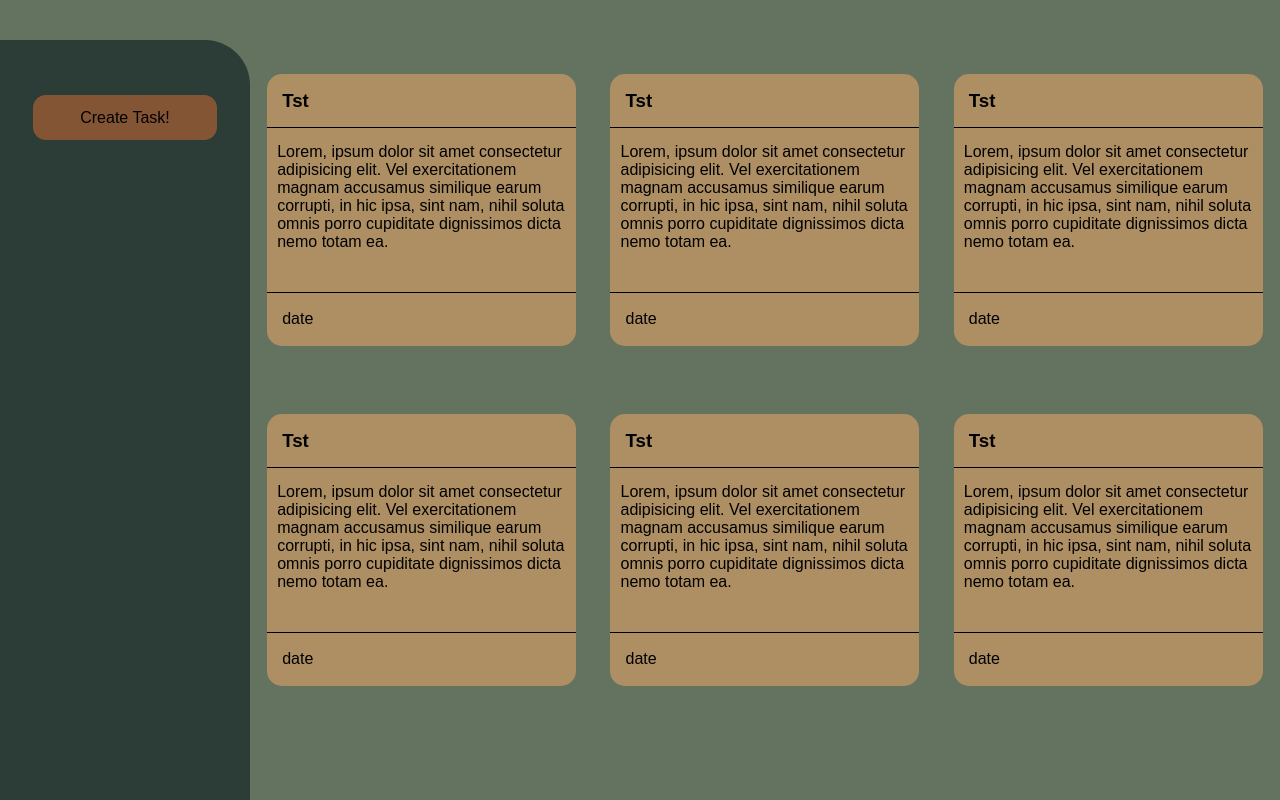
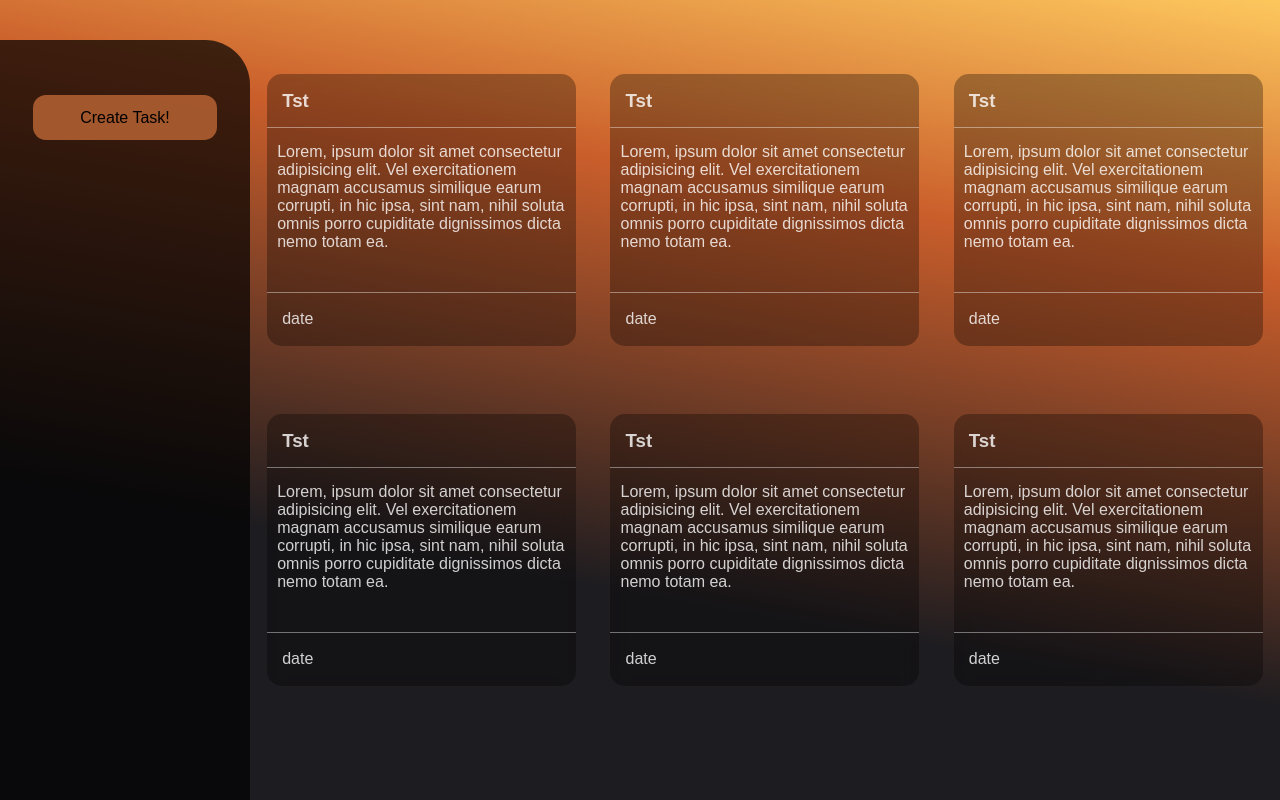
Before and after one commit to Mohamad-mali/Task-Manager, a React (Vite) app in the folder Frontend/: page / in a window 1280 px wide. Built offline with nearby package versions, Linux system fonts and the light colour scheme.

Commit message:
(Frontend) redesign in the userpanel, adding glass feel to the panel

```diff
--- a/Frontend/src/components/Sidepanel/Sidepanel.jsx
+++ b/Frontend/src/components/Sidepanel/Sidepanel.jsx
@@ -39,6 +39,8 @@ export default function Sidepanel() {
 						</button>
 					</div>
 				</div>
+
+				<div>{/* user dashbord and setting */}</div>
 			</div>
 		</div>
 	);
--- a/Frontend/src/components/Sidepanel/Sidepanel.module.css
+++ b/Frontend/src/components/Sidepanel/Sidepanel.module.css
@@ -10,7 +10,7 @@
 }
 
 .taskContainer {
-	background-color: rgba(var(--dk-text-color), 0.7);
+	background-color: rgba(0, 0, 0, 0.7);
 	border-top-right-radius: 45px;
 	width: 100%;
 	height: 95%;
@@ -21,7 +21,7 @@
 }
 
 .ctBtn {
-	background-color: rgba(var(--primary-color), 0.6);
+	background-color: rgba(var(--primary-color), 0.8);
 	margin: 0 auto 0 auto;
 	width: 80%;
 	height: 45px;
@@ -100,7 +100,7 @@
 	font-size: 14px;
 	border: none;
 	margin: 5px;
-	background-color: rgba(var(--primary-color), 0.6);
+	background-color: rgba(var(--primary-color), 0.8);
 }
 .btn:hover {
 	cursor: pointer;
--- a/Frontend/src/components/Taskcard/Taskcard.module.css
+++ b/Frontend/src/components/Taskcard/Taskcard.module.css
@@ -1,5 +1,7 @@
 .container {
-	background-color: rgba(var(--secondry-color), 0.8);
+	background-color: rgba(0, 0, 0, 0.3);
+	backdrop-filter: blur(8px);
+	color: rgba(var(--p-text-color), 0.8);
 	display: flex;
 	flex-direction: column;
 	justify-content: space-between;
@@ -9,7 +11,7 @@
 }
 
 .head {
-	border-bottom: 1px solid black;
+	border-bottom: 1px solid rgba(255, 255, 255, 0.4);
 	border-top-left-radius: 15px;
 	border-top-right-radius: 15px;
 	display: flex;
@@ -26,7 +28,7 @@
 }
 
 .date {
-	border-top: 1px solid black;
+	border-top: 1px solid rgba(255, 255, 255, 0.4);
 	display: flex;
 	align-items: center;
 	padding: 0 15px;
--- a/Frontend/src/components/Userpanel/Userpanel.module.css
+++ b/Frontend/src/components/Userpanel/Userpanel.module.css
@@ -1,5 +1,11 @@
 .container {
-	background-color: rgba(var(--dk-secondry-color), 1);
+	background: #fdc75d;
+	background: linear-gradient(
+		190deg,
+		rgba(253, 199, 93, 1) 0%,
+		rgba(202, 94, 43, 1) 27%,
+		rgba(29, 28, 32, 1) 69%
+	);
 	display: flex;
 	width: 100%;
 	height: 100vh;
```
